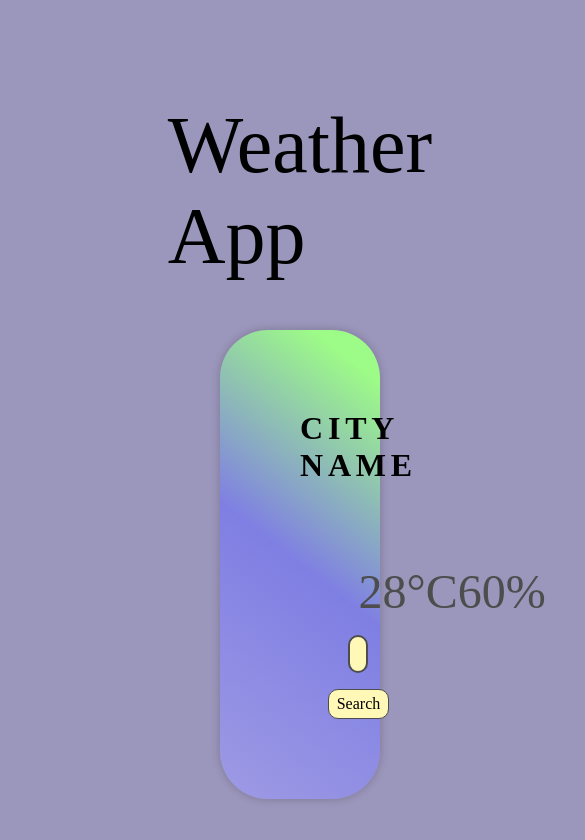
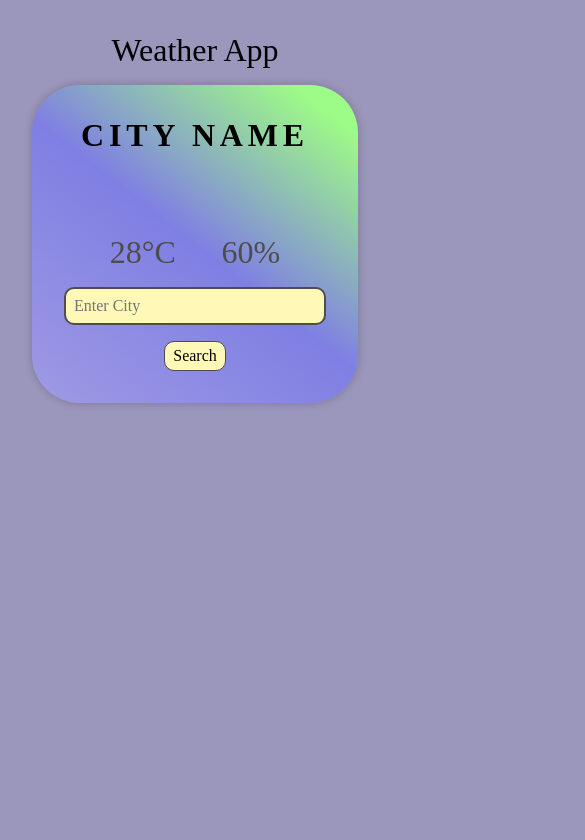
Before and after one commit to SetonaikaiJP/weather-app, a website built with Vite: page index.html in a window 390 px wide. Shown: the whole page, 585 px wide, since content can reach past the window. Built offline with nearby package versions, Linux system fonts and the light colour scheme; some icons are missing; a web font is replaced by a local one.

Commit message:
Adaptive

```diff
--- a/style.scss
+++ b/style.scss
@@ -39,7 +39,7 @@ body {
   display: flex;
   align-items: center;
   justify-content: center;
-  padding: 100px 300px;
+  padding: 100px;
   flex-direction: column;
   gap: 3rem;
 }
@@ -141,3 +141,38 @@ body {
     font-size: 1.5rem;
     display: none;
 }
+
+// ----------------------------------------------------
+
+@media (max-width: 800px) {
+
+  .container {
+    padding: 5rem;
+    gap: 1rem;
+  }
+
+  .main-title {
+    font-size: 3rem;
+  }
+
+  .info-box p {
+    font-size: 2rem;
+  }
+
+  .weather-container {
+    padding: 2rem;
+  }
+
+}
+
+@media  (max-width: 580px) {
+
+  .container {
+    padding: 2rem;
+  }
+
+  .main-title {
+    font-size: 2rem;
+  }
+
+}
```
Also changed, not shown: style.css, 1 other file.
